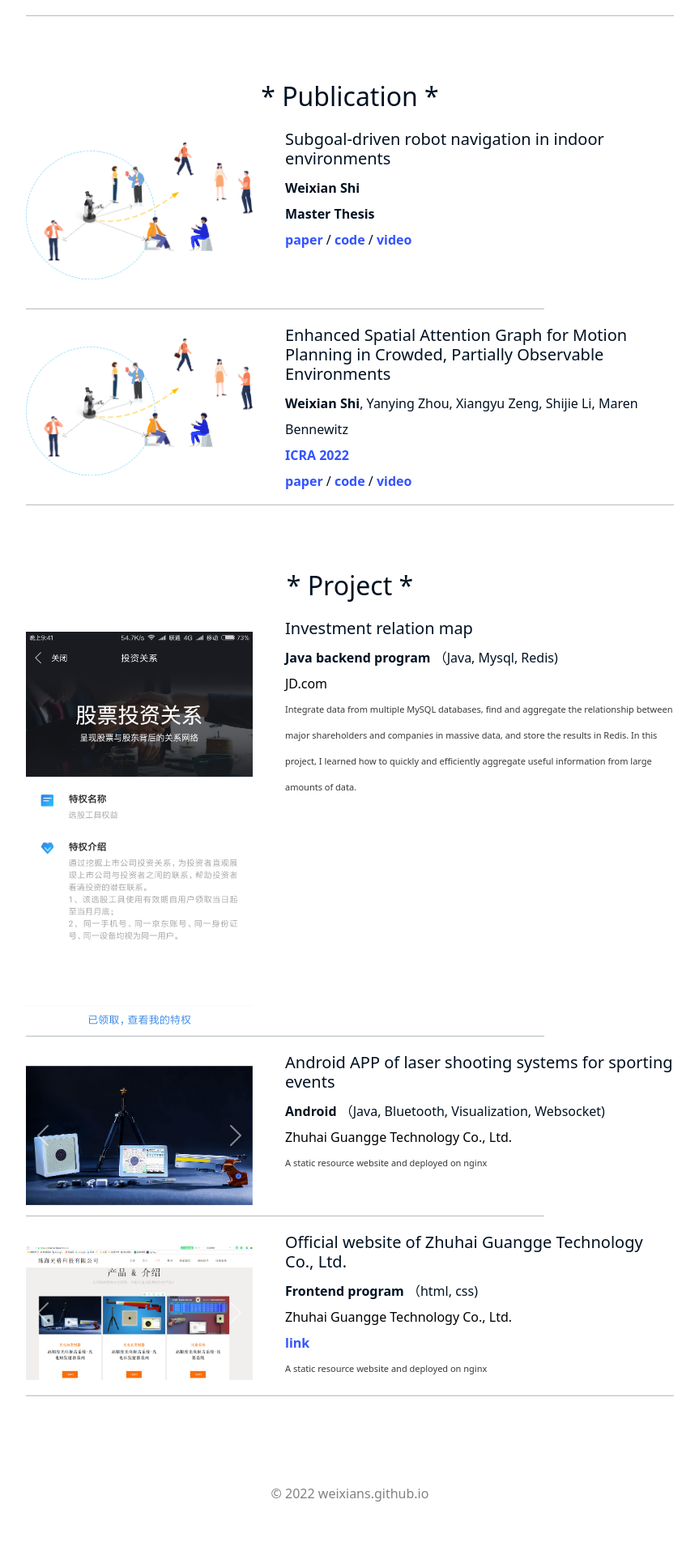
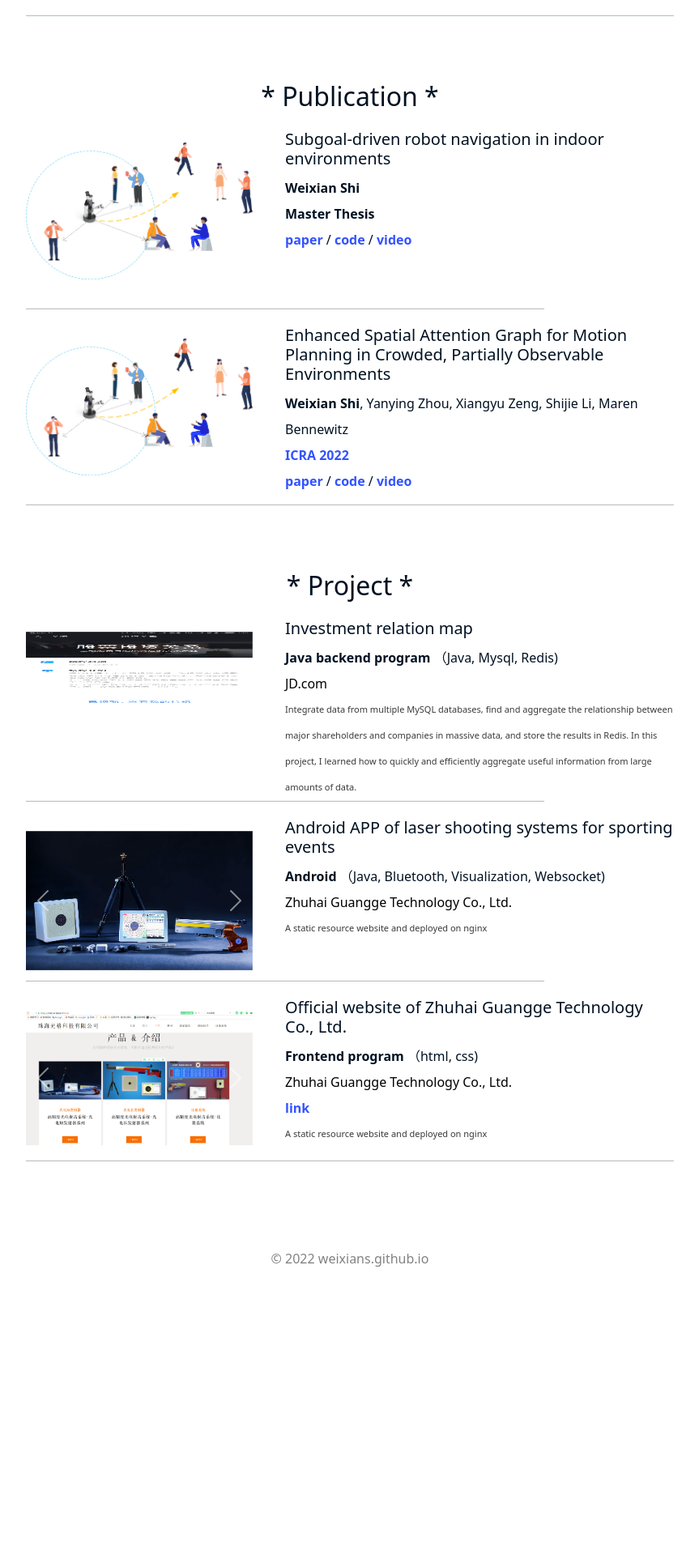
Before and after one commit to weixians/weixians.github.io, a Jekyll site: the page built from about_me.html, in a window 1280 px wide. Shown: the part 933-2853 px from the top of the page at 81% size, without its empty margins (208-1071 px from the left). Built offline with Jekyll 4.4.1, drawn with Linux system fonts in a browser that asks for light colours; after the commit the page ends 2563 px from its top, so only the background shows below that.

Commit message:
change content

```diff
--- a/about_me.html
+++ b/about_me.html
@@ -52,7 +52,7 @@ subtitle:
 
         img.vertical {
             width: auto;
-            height: 50%;
+            height: 90px;
         }
     </style>
 
```
